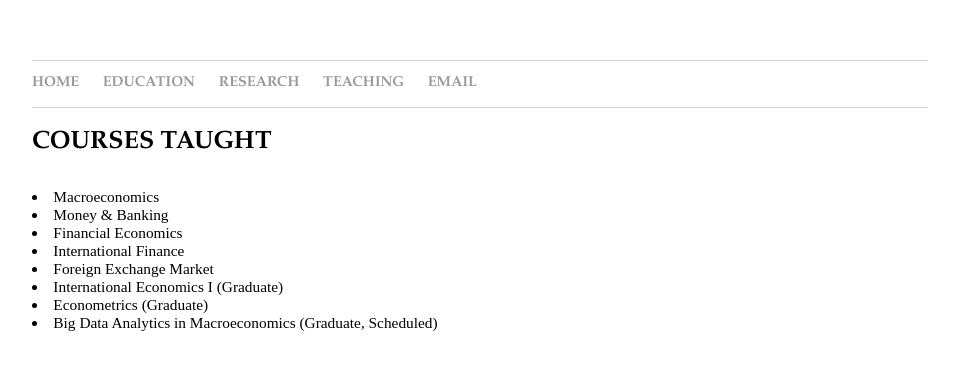
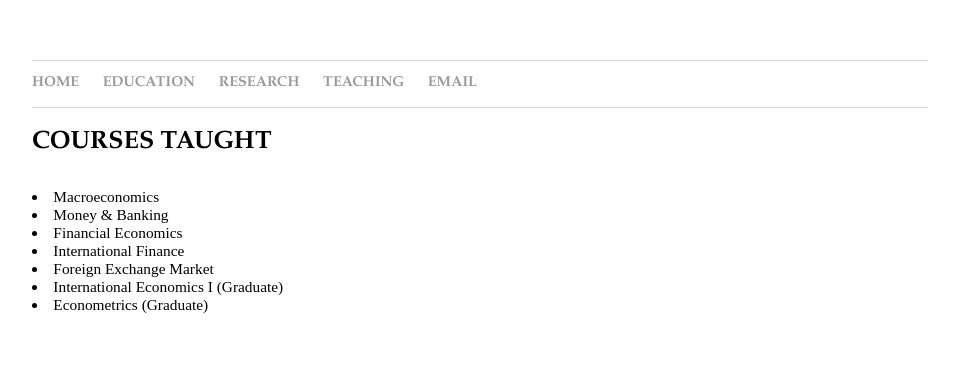
Before and after one commit to dooyeoncho/dooyeoncho.github.io, a Jekyll site: the page built from pages/teaching.html, in a window 1280 px wide. Shown: the top 370 px of the page, without its empty margins (160-1119 px from the left). Built offline with Jekyll 4.4.1, drawn with Linux system fonts in a browser that asks for light colours.

Commit message:
Update teaching.html

```diff
--- a/pages/teaching.html
+++ b/pages/teaching.html
@@ -17,7 +17,6 @@ title: Dooyeon Cho - Teaching
 			<li> Foreign Exchange Market </li>
 			<li> International Economics I (Graduate) </li>
 		        <li> Econometrics (Graduate) </li>
-			<li> Big Data Analytics in Macroeconomics (Graduate, Scheduled) </li>
 			</div>
 </div>
 &nbsp;&nbsp;
```
